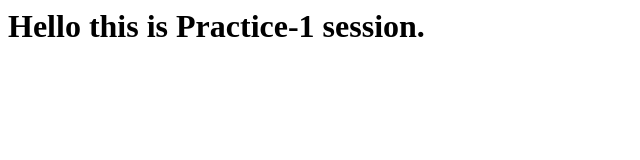
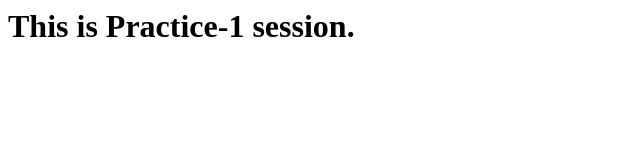
Before and after one commit to Gautham-777/prac-1, a plain HTML site: page index.html in a window 1280 px wide. Shown: the whole page, without its empty margins (0-640 px from the left). Drawn offline with Linux system fonts and the light colour scheme.

Commit message:
commit-1,Index modify-1

```diff
--- a/index.html
+++ b/index.html
@@ -1,5 +1,5 @@
 <html>
   <head><title>Practice-1</title></head>
 
-  <body><h1>Hello this is Practice-1 session.</h1></body>
+  <body><h1>This is Practice-1 session.</h1></body>
 </html>
```
